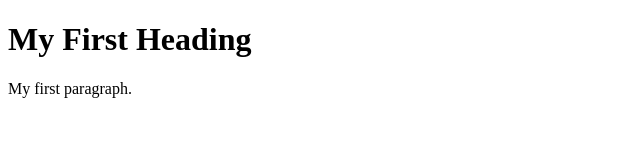
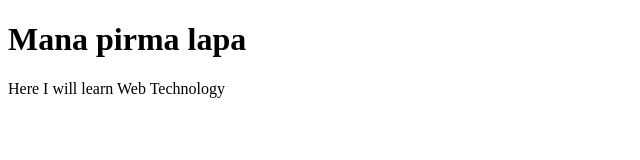
Before and after one commit to ediite/my-first-repo, a plain HTML site: page index.html in a window 1280 px wide. Shown: the whole page, without its empty margins (0-640 px from the left). Drawn offline with Linux system fonts and the light colour scheme.

Commit message:
Update index.html

```diff
--- a/index.html
+++ b/index.html
@@ -2,8 +2,8 @@
 <html>
 <body>
 
-<h1>My First Heading</h1>
-<p>My first paragraph.</p>
+<h1>Mana pirma lapa</h1>
+<p>Here I will learn Web Technology</p>
 
 </body>
 </html>
```
